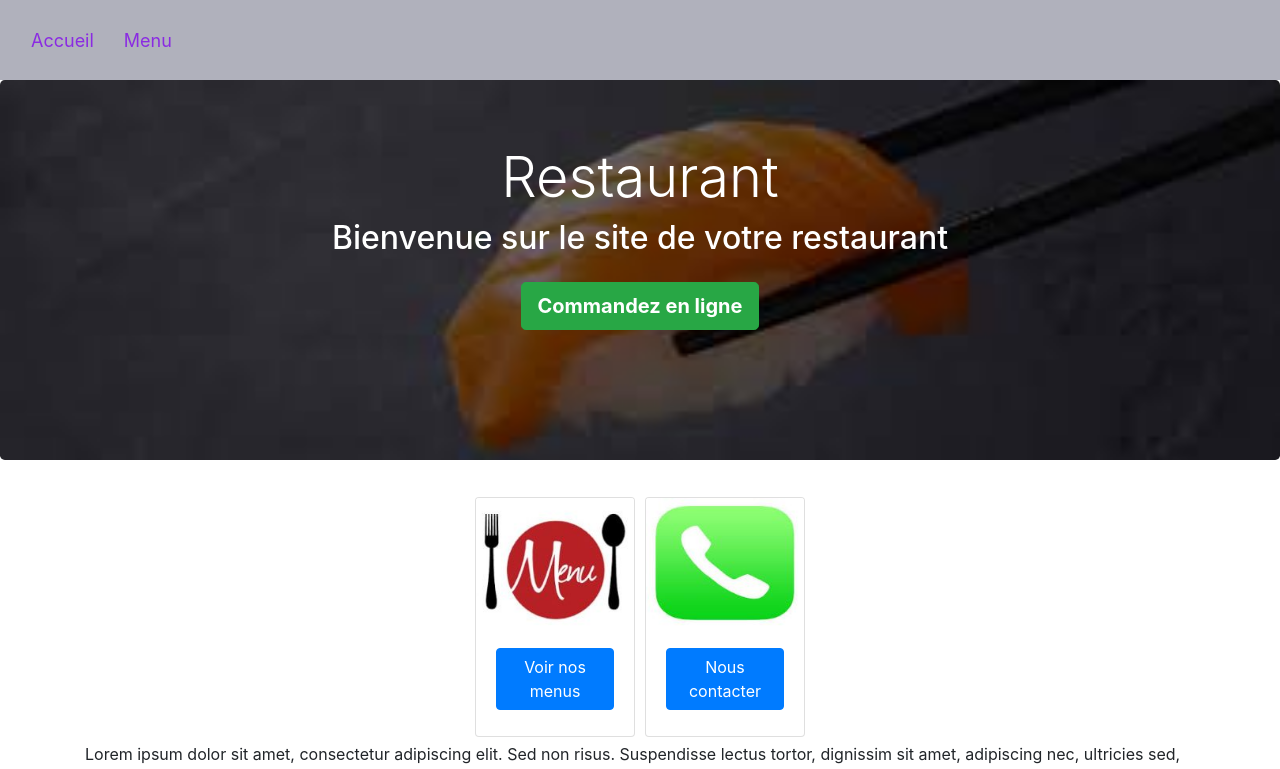
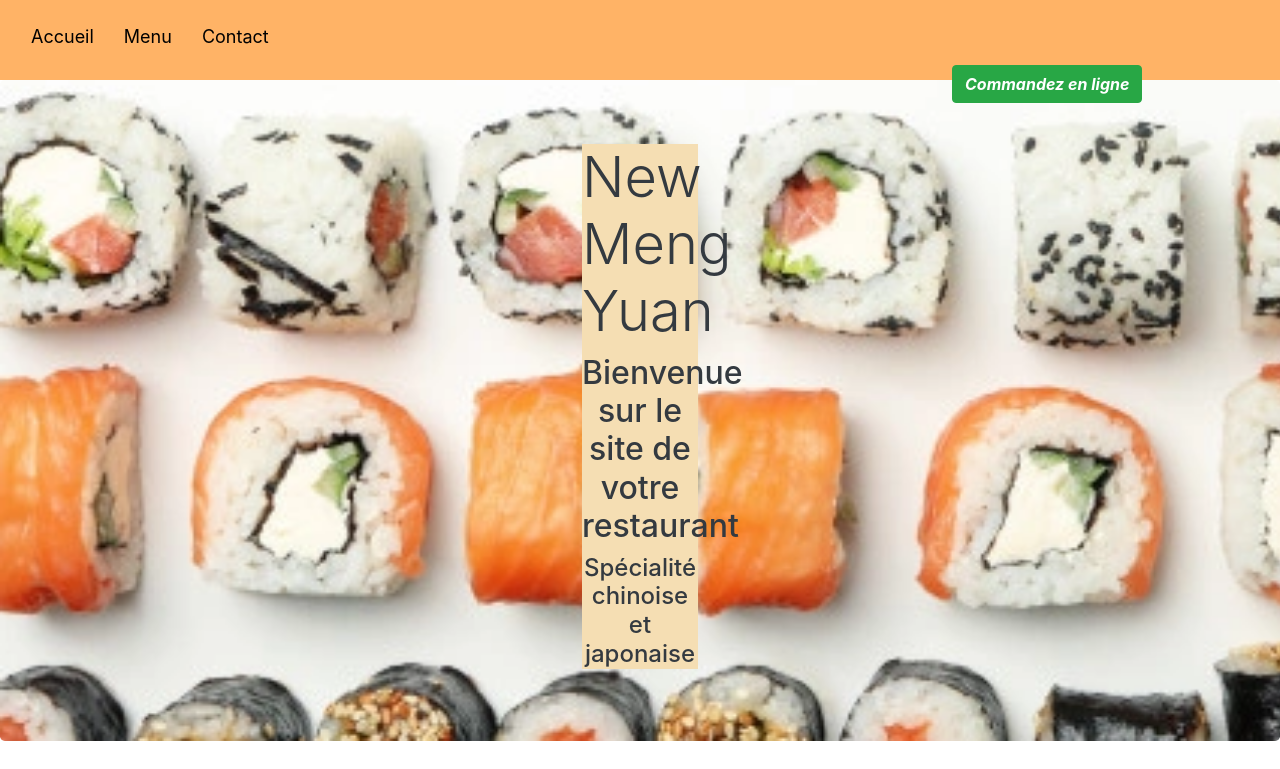
Before and after one commit to Jinmian/Restaurant, an Angular app: page /app-accueil in a window 1280 px wide. Shown: the top 769 px of the page. Built offline with nearby package versions, Linux system fonts and the light colour scheme.

Commit message:
Modification bannière/navbar

```diff
--- a/package.json
+++ b/package.json
@@ -26,7 +26,7 @@
     "zone.js": "~0.11.3"
   },
   "devDependencies": {
-    "@angular-devkit/build-angular": "~0.1101.2",
+    "@angular-devkit/build-angular": "^0.1101.4",
     "@angular/cli": "~11.1.2",
     "@angular/compiler-cli": "~11.1.1",
     "@types/jasmine": "~3.6.0",
--- a/src/app/banniere/banniere.component.css
+++ b/src/app/banniere/banniere.component.css
@@ -1,6 +1,14 @@
 .jumbotron {
 background-image:
-url('../../assets/img/bannieresushi.jpg');
+url('../../assets/img/maki.png');
 background-size: cover;
 min-height: 380px;
 }
+.titre{
+  background-color: wheat;
+  margin-left: 550px;
+  margin-right: 550px;
+}
+.text-specialite{
+  margin-bottom : 5px ;
+}
--- a/src/app/banniere/banniere.component.html
+++ b/src/app/banniere/banniere.component.html
@@ -1,8 +1,11 @@
 <!-- Bannière -->
-  <div class="jumbotron text-center">
-    <h1 class="display-4 text-white">Restaurant</h1>
-    <h2 class="text-white">Bienvenue sur le site de votre restaurant</h2>
-    <p class="lead mt-4">
+<div class="jumbotron text-center">
+  <div class="titre">
+    <h1 class="display-4 text-dark">New Meng Yuan</h1>
+    <h2 class="text-dark">Bienvenue sur le site de votre restaurant</h2>
+    <h4 class="display-10 text-dark">Spécialité chinoise et japonaise</h4>
+  </div>
+  <!--<p class="lead mt-4">
       <a
         class="btn btn-success btn-lg"
         href="https://deliveroo.fr"
@@ -10,5 +13,5 @@
         role="button">
         <strong>Commandez en ligne</strong>
       </a>
-    </p>
-  </div>
+    </p>-->
+</div>
--- a/src/app/navbar/navbar.component.css
+++ b/src/app/navbar/navbar.component.css
@@ -1,11 +1,29 @@
 .navbar{
   justify-content: left;
   height: 80px;
-  background-color: #b0b1bc;
+  background-color: #ffb366;
 }
-a{
+
+.accueil{
   margin: 15px;
   font-size: 18px;
-  color: blueviolet;
+  color: black;
   float: none ;
 }
+.menu{
+  margin: 15px;
+  font-size: 18px;
+  color: black;
+  float: none ;
+}
+.contact{
+  margin: 15px;
+  font-size: 18px;
+  color: black;
+  float: none ;
+}
+.btn{
+  font-style: oblique;
+  float: right;
+  margin-left: 75%;
+}
--- a/src/app/navbar/navbar.component.html
+++ b/src/app/navbar/navbar.component.html
@@ -1,8 +1,17 @@
-<div class="navbar" >
+<div class="navbar">
   <nav class="navbar fixed-top">
 
-    <a class="accueil" >Accueil</a>
+    <a class="accueil">Accueil</a>
     <a class="menu">Menu</a>
+    <a class="contact">Contact</a>
+    <!-- <h3 class="nom">New Meng Yuan</h3> -->
+    <a
+        class="btn btn-success text-right"
+        href="https://deliveroo.fr"
+        target="_blank"
+        role="button">
+        <strong>Commandez en ligne</strong>
+      </a>
+  </nav>
 
-  </nav>
 </div>
```
Also changed, not shown: src/assets/img/Maki.png (added), 1 other file (tests, documents, lock files or other folders).
